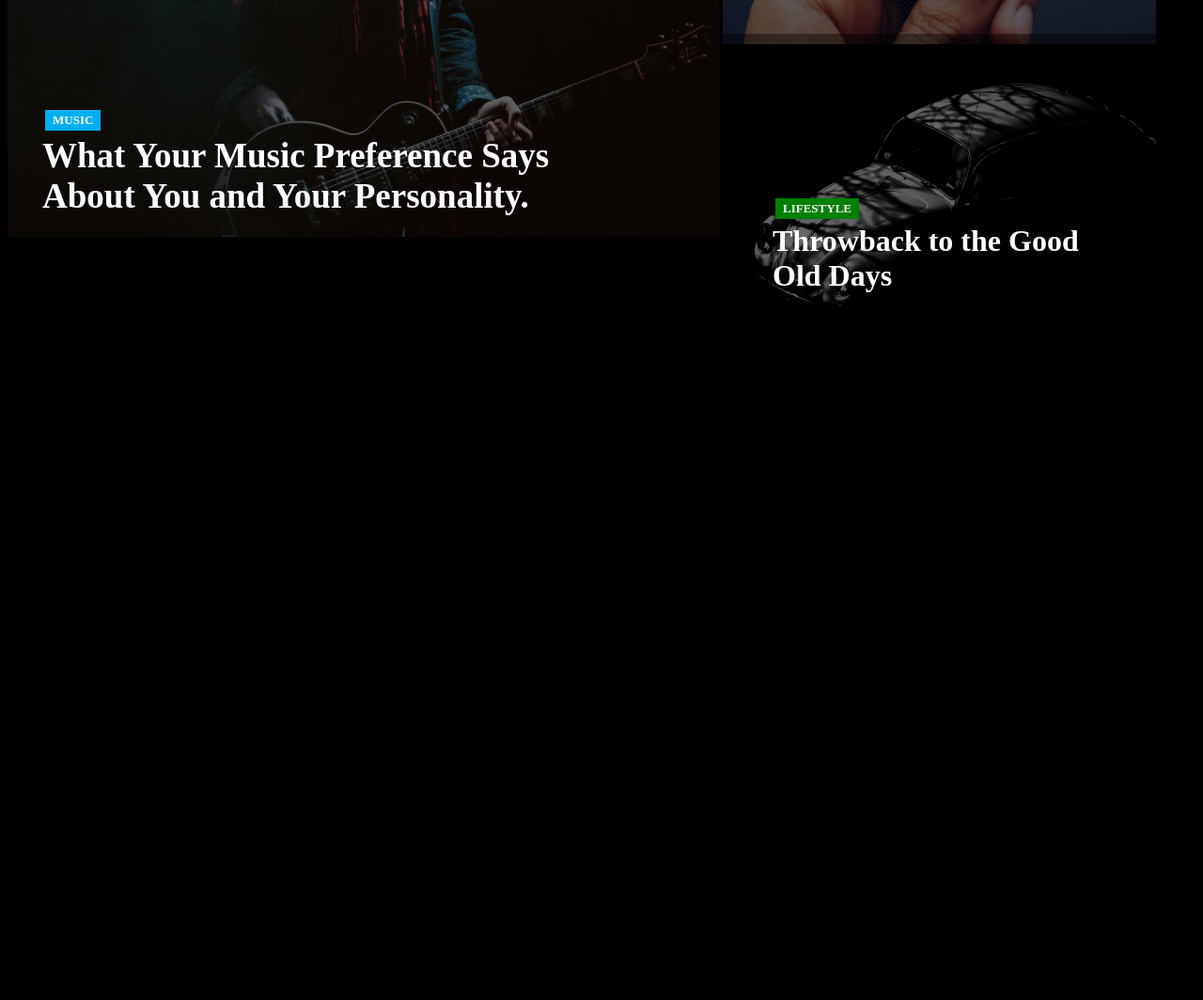
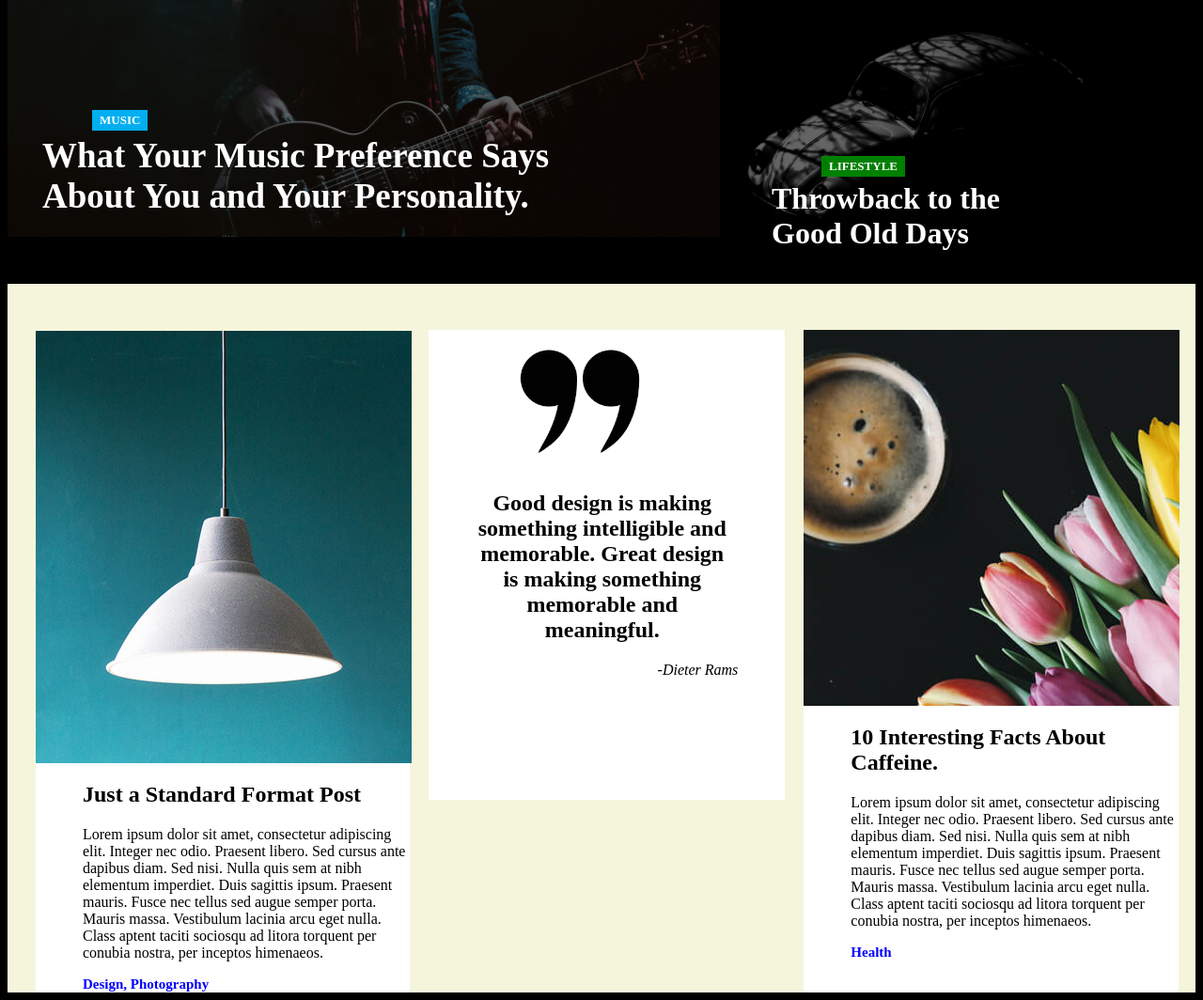
Before and after one commit to Shristinaaa/template-assignment, a plain HTML site: page index.html in a window 1280 px wide. Shown: the part 464-1528 px from the top of the page at 94% size. Before the commit the page ends 800 px from the top, so only its background shows below. Drawn offline with Linux system fonts and the light colour scheme.

Commit message:
New features added

```diff
--- a/index.html
+++ b/index.html
@@ -58,6 +58,29 @@
 
          <div class="container">
 
+             <div class="container1">
+                <img src="lamp-400.jpg">
+                <h2>Just a Standard Format Post</h2>
+                <p>Lorem ipsum dolor sit amet, consectetur adipiscing elit. Integer nec odio. Praesent libero. Sed cursus ante dapibus diam. Sed nisi. Nulla quis sem at nibh elementum imperdiet. Duis sagittis ipsum. Praesent mauris. Fusce nec tellus sed augue semper porta. Mauris massa. Vestibulum lacinia arcu eget nulla. Class aptent taciti sociosqu ad litora torquent per conubia nostra, per inceptos himenaeos.
+                 </p>
+                 <p1>Design, Photography</p1>
+             </div>
+
+             <div class="container2">
+                <img src="right-double-quotation-mark-icon-76448.png">
+                <h2>Good design is making something intelligible and memorable. Great design is making something memorable and meaningful.</h2>
+
+                <cite>-Dieter Rams</cite>
+             </div>
+
+             <div class="container3">
+                 <img src="tulips-400.jpg">
+                 <h2>10 Interesting Facts About Caffeine.</h2>
+                 <p>Lorem ipsum dolor sit amet, consectetur adipiscing elit. Integer nec odio. Praesent libero. Sed cursus ante dapibus diam. Sed nisi. Nulla quis sem at nibh elementum imperdiet. Duis sagittis ipsum. Praesent mauris. Fusce nec tellus sed augue semper porta. Mauris massa. Vestibulum lacinia arcu eget nulla. Class aptent taciti sociosqu ad litora torquent per conubia nostra, per inceptos himenaeos.</p>
+                 <p1>Health</p1>
+
+             </div>
+
          </div>
 
     </body>
--- a/style.css
+++ b/style.css
@@ -58,9 +58,8 @@ ul li2{
     color: #900;
 
 }
-.main-left{
-    position: relative;
-
+.main{
+    margin-bottom: 20px;
 }
 .main h1{
     position: absolute;
@@ -82,28 +81,28 @@ ul li2{
     text-decoration: none;
     font-weight: 600;
 }
-.main-left {
+/*.main-left {
     float: left;
-}
+}*/
 .music-side{
     float: right;
     position: absolute;
-    top:177px;
-    right :-257px;
+    top:179px;
+    right :-127px;
     height: 282px;
-    width: 60%;
+    width: 49%;
 }
 .music-side h1{
     position: absolute;
     left:53px;
-    top:181px;
+    top:133px;
     width:50%;
 }
 
 .music-side a{
     position: absolute;
     left: 56px;
-    top: 175px;
+    top: 122px;
     background-color: green;
     border: none;
     padding:3px 8px;
@@ -116,10 +115,10 @@ ul li2{
 .music-beetle{
     float: right;
     position: absolute;
-    top:500px;
-    right :-257px;
+    top:455px;
+    right :-128px;
     height: 282px;
-    width: 60%;
+    width: 50%;
 }
 .music-beetle h1{
     position: absolute;
@@ -141,3 +140,68 @@ ul li2{
     font-weight: 600;
 
 }
+
+.container{
+    background-color: beige;
+    margin-top: 50px;
+    display: flex;
+}
+
+.container1{
+    margin-top: 50px;
+    margin-left: 30px;
+    width:31.5%;
+    color:black;
+    background-color: white;
+}
+
+.container1 p,h2,a{
+    margin-left: 50px;
+}
+
+p1{
+    color:blue;
+    font-weight: bold;
+    font-size: 15px;
+    margin-left: 50px;
+}
+
+.container1:hover, .container2:hover, .container3:hover{
+    opacity: 0.4;
+}
+
+.container2{
+    background-color: white;
+    color:black;
+    width:30%;
+    margin-left:20px;
+    margin-top: 49px;
+    height: 500px;
+}
+
+.container2 h2{
+    text-align: center;
+    padding-right: 60px;
+}
+
+.container2 img{
+    width:40%;
+    margin-left:85px;
+}
+
+
+cite{
+    float: right;
+    margin-right: 50px;
+}
+
+.container3{
+    margin-left:20px;
+    margin-top: 49px;
+    background-color: white;
+    color:black;
+    width:31.5%;
+}
+.container3 p,h2{
+    margin-left: 50px;
+}
```
Also changed, not shown: lamp-400.jpg (added), right-double-quotation-mark-icon-76448.png (added), tulips-400.jpg (added).
